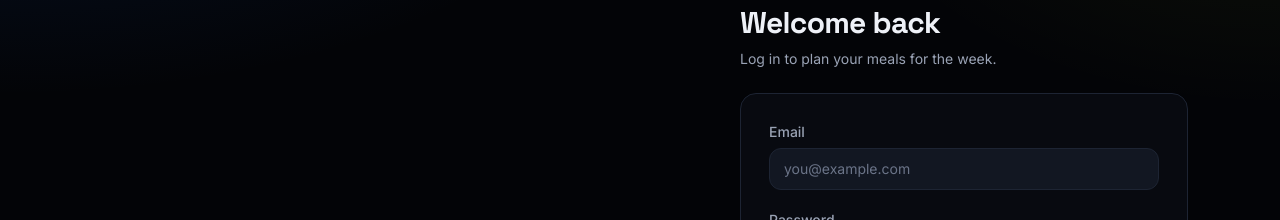
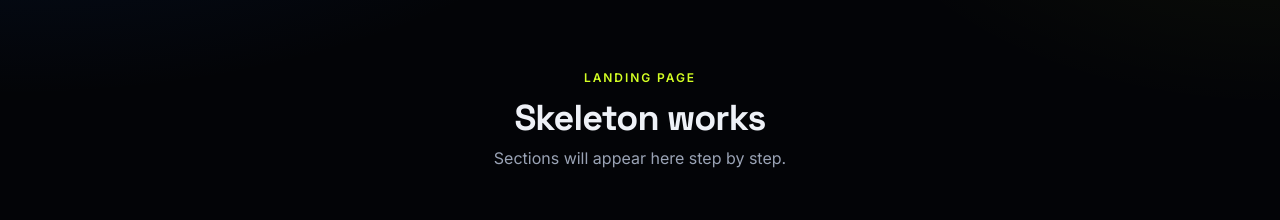
Before and after one commit to MohidWebDev/recipe-meal-planner, a React (Vite) app in the folder client/: page / in a window 1280 px wide. Before the commit this address led to /login. Shown: the part 160-380 px from the top of the page. Built offline with nearby package versions, Linux system fonts and the light colour scheme; no server answers.

Commit message:
feat: add landing page skeleton and public root route

```diff
--- a/client/src/App.jsx
+++ b/client/src/App.jsx
@@ -1,19 +1,20 @@
-import { useEffect } from 'react';
-import { Navigate, Outlet, Route, Routes, useLocation } from 'react-router-dom';
-import BackToTop from './components/common/BackToTop';
-import Navbar from './components/common/Navbar';
-import ProtectedRoute from './components/common/ProtectedRoute';
-import ScrollToTop from './components/common/ScrollToTop';
-import Login from './pages/Login';
-import NotFound from './pages/NotFound';
-import Planner from './pages/Planner';
-import RecipeCreate from './pages/RecipeCreate';
-import RecipeDetail from './pages/RecipeDetail';
-import RecipeEdit from './pages/RecipeEdit';
-import Recipes from './pages/Recipes';
-import Register from './pages/Register';
-import ShoppingList from './pages/ShoppingList';
-import { initSmoothScroll } from './utils/smoothScroll';
+import { useEffect } from "react";
+import { Outlet, Route, Routes, useLocation } from "react-router-dom";
+import BackToTop from "./components/common/BackToTop";
+import Navbar from "./components/common/Navbar";
+import ProtectedRoute from "./components/common/ProtectedRoute";
+import ScrollToTop from "./components/common/ScrollToTop";
+import Landing from "./pages/Landing";
+import Login from "./pages/Login";
+import NotFound from "./pages/NotFound";
+import Planner from "./pages/Planner";
+import RecipeCreate from "./pages/RecipeCreate";
+import RecipeDetail from "./pages/RecipeDetail";
+import RecipeEdit from "./pages/RecipeEdit";
+import Recipes from "./pages/Recipes";
+import Register from "./pages/Register";
+import ShoppingList from "./pages/ShoppingList";
+import { initSmoothScroll } from "./utils/smoothScroll";
 
 function Layout() {
   const { pathname } = useLocation();
@@ -28,7 +29,8 @@ function Layout() {
         </div>
       </main>
       <footer className="border-t border-line py-6 text-center text-xs text-subtle">
-        Recipe <span className="text-accent">&amp;</span> Meal Planner · MERN capstone
+        Recipe <span className="text-accent">&amp;</span> Meal Planner · MERN
+        capstone
       </footer>
       <BackToTop />
     </div>
@@ -42,13 +44,15 @@ export default function App() {
     <>
       <ScrollToTop />
       <Routes>
+        {/* Public landing page: has its own nav and footer, so it sits outside Layout */}
+        <Route path="/" element={<Landing />} />
+
         <Route element={<Layout />}>
           <Route path="/login" element={<Login />} />
           <Route path="/register" element={<Register />} />
 
           {/* Everything below requires a logged-in user */}
           <Route element={<ProtectedRoute />}>
-            <Route index element={<Navigate to="/recipes" replace />} />
             <Route path="/recipes" element={<Recipes />} />
             <Route path="/recipes/new" element={<RecipeCreate />} />
             <Route path="/recipes/:id" element={<RecipeDetail />} />
--- /dev/null
+++ b/client/src/pages/Landing.jsx
@@ -0,0 +1,34 @@
+import { Navigate } from "react-router-dom";
+import useAuth from "../hooks/useAuth";
+import Loader from "../components/common/Loader";
+
+export default function Landing() {
+  const { isAuthenticated, initializing } = useAuth();
+
+  if (initializing) return <Loader fullScreen label="Loading…" />;
+
+  // Logged-in users skip the marketing page and go straight to the app
+  if (isAuthenticated) return <Navigate to="/recipes" replace />;
+
+  return (
+    <div className="min-h-screen">
+      {/* Step 2: <LandingNav /> */}
+      <main>
+        {/* Step 3: <Hero /> */}
+        {/* Step 4: <HowItWorks /> */}
+        {/* Step 5: <Features /> */}
+        {/* Step 6: <CtaBand /> */}
+        <section className="flex min-h-[70vh] items-center justify-center px-4 text-center">
+          <div>
+            <p className="eyebrow">Landing page</p>
+            <h1 className="mt-3 text-4xl font-bold">Skeleton works</h1>
+            <p className="mt-2 text-muted">
+              Sections will appear here step by step.
+            </p>
+          </div>
+        </section>
+      </main>
+      {/* Step 6: <LandingFooter /> */}
+    </div>
+  );
+}
```
